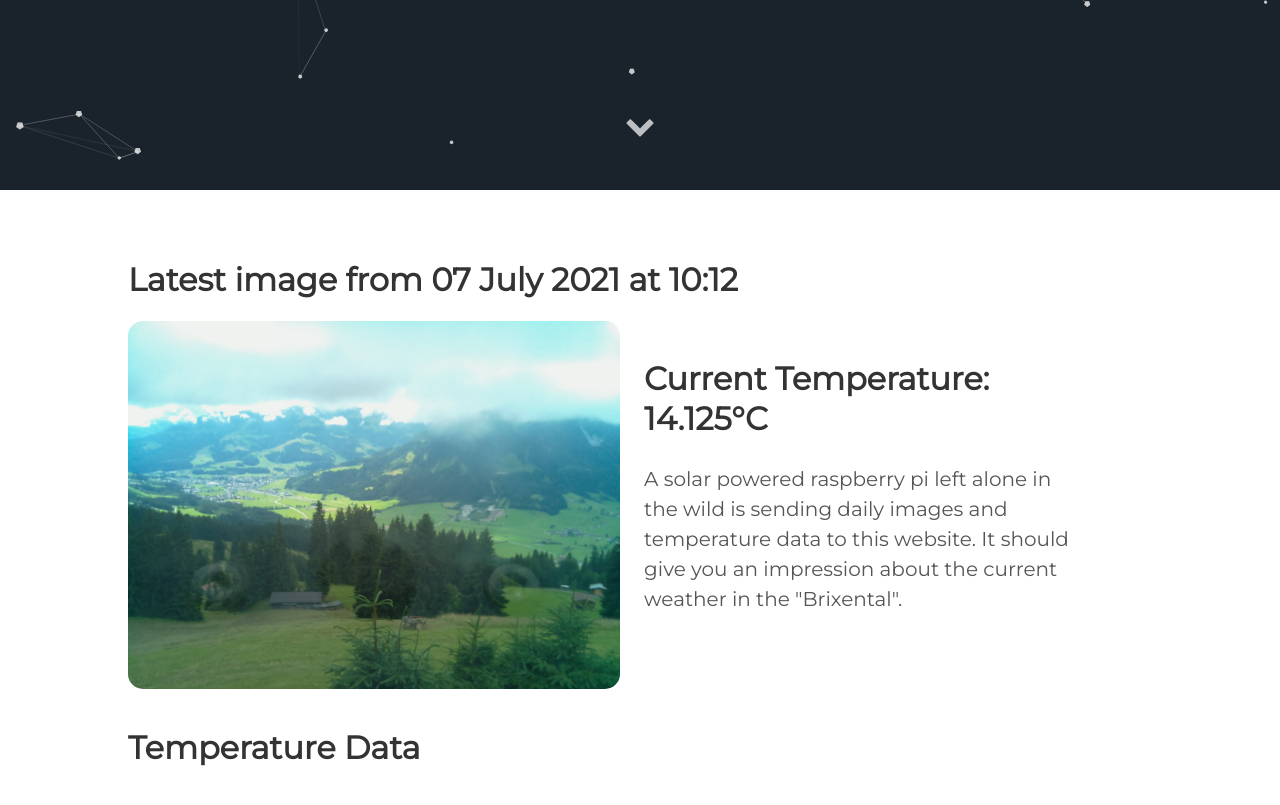
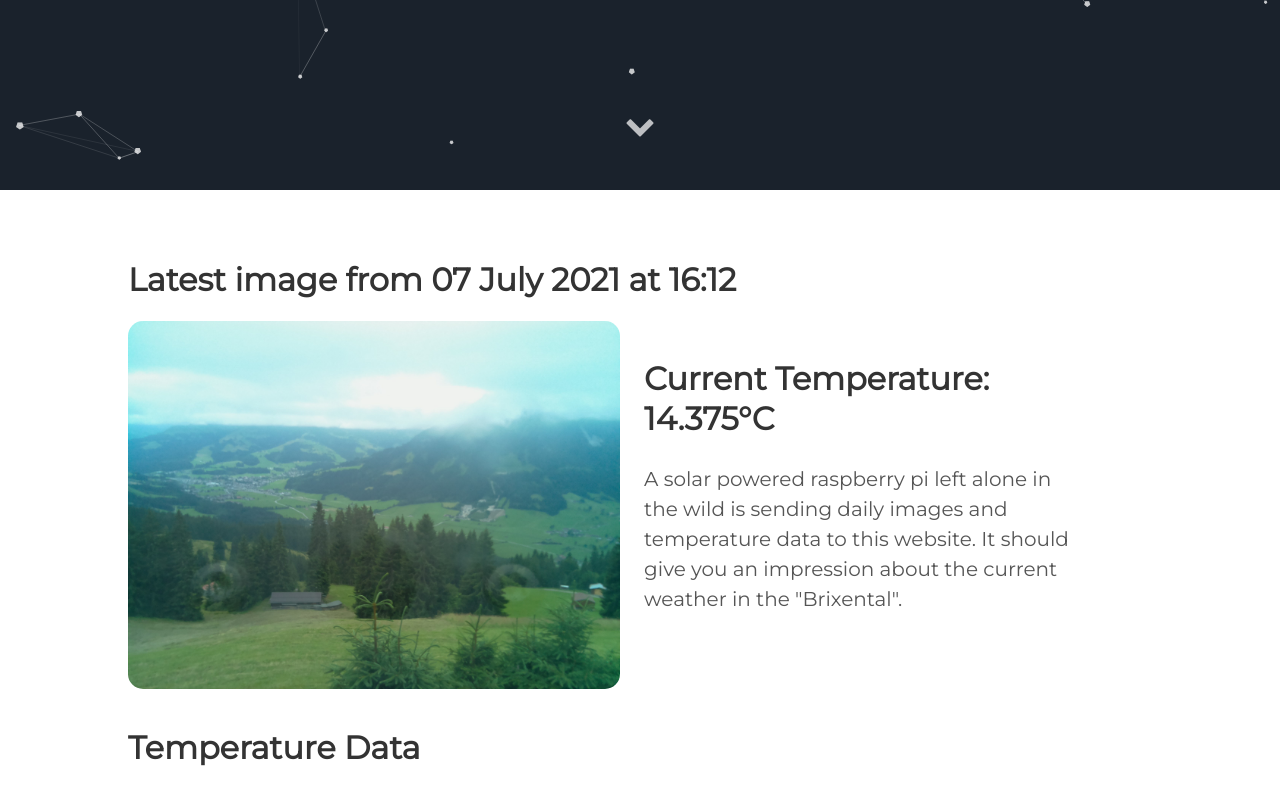
Before and after one commit to vektorious/vektorious.github.io, a Jekyll site: the page built from resources/huette.md, in a window 1280 px wide and 900 px high, scrolled down 710 px. Shown: the top 805 px of the window. Built offline with Jekyll 4.4.1, drawn with Linux system fonts in a browser that asks for light colours.

Commit message:
I'm a bot beep boop

```diff
--- a/resources/huette.md
+++ b/resources/huette.md
@@ -6,13 +6,13 @@ image: '/assets/img/'
 description: 'Live image from the Austrian alps'
 twitter_text: ' '
 ---
-## Latest image from 07 July 2021 at 10:12
+## Latest image from 07 July 2021 at 16:12
 <div class="huette">
   <div class="huette-image">
     <img src="{{ "/assets/img/huette.jpg" | prepend: site.baseurl }}">
   </div>
   <div class="huette-text">
-        <h2>Current Temperature: 14.125°C</h2>
+        <h2>Current Temperature: 14.375°C</h2>
         <p>A solar powered raspberry pi left alone in the wild is sending daily images and temperature data to this website. It should give you an impression about the current weather in the "Brixental".</p>
 
   </div>
```
Also changed, not shown: rpi-script/2021-07-07_161037.txt (renamed from rpi-script/2021-07-07_101037.txt, +5 -5 lines), rpi-script/huette.md (+2 -2 lines), assets/img/huette.jpg, assets/img/temp_plot.png, rpi-script/temp_plot.png, 1 other file.
